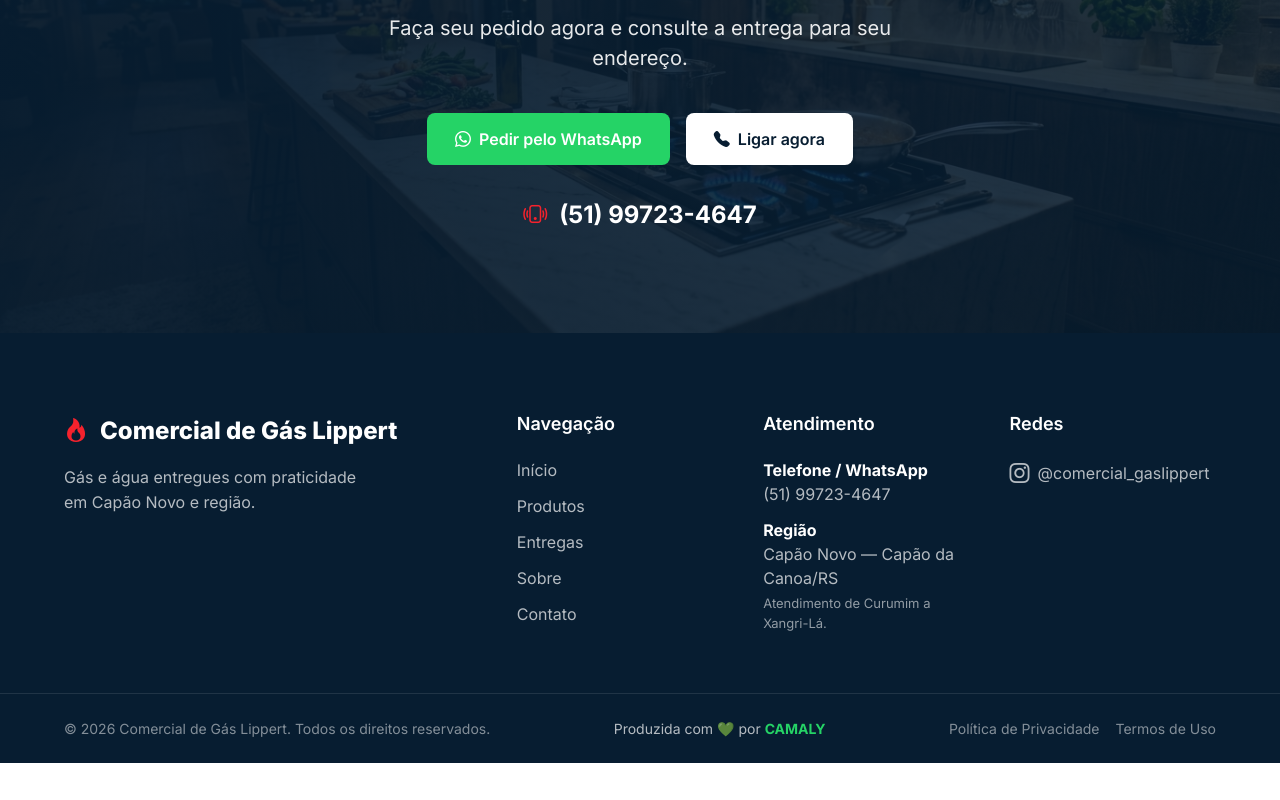
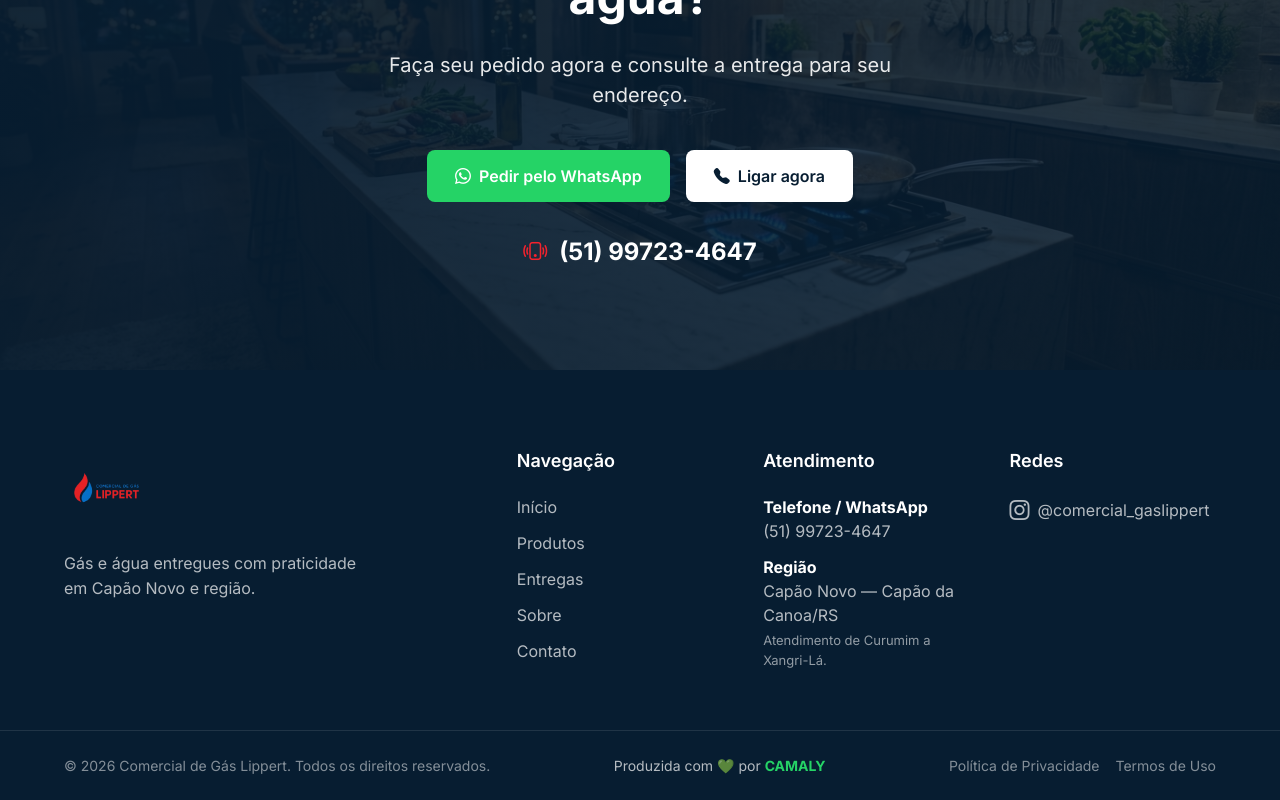
Before and after one commit to joabedev123-alt/gas-lippert-landing, a React (Vite) app: page / in a window 1280 px wide. Shown: the part 6251-7051 px from the top of the page. Before the commit the page ends 7014 px from the top, so only its background shows below. Built offline with nearby package versions, Linux system fonts and the light colour scheme.

Commit message:
update: aumenta tamanho da logo na navbar e no rodape

```diff
--- a/src/components/Footer/Footer.jsx
+++ b/src/components/Footer/Footer.jsx
@@ -9,8 +9,7 @@ const Footer = () => {
 
         <div className={styles.col}>
           <div className={styles.logo}>
-            <i className="bi bi-fire"></i>
-            <span>Comercial de Gás Lippert</span>
+            <img src="/logo.png" alt="Comercial de Gás Lippert Logo" className={styles.logoImg} />
           </div>
           <p className={styles.desc}>
             Gás e água entregues com praticidade em Capão Novo e região.
--- a/src/components/Footer/Footer.module.css
+++ b/src/components/Footer/Footer.module.css
@@ -15,15 +15,13 @@
 .logo {
   display: flex;
   align-items: center;
-  gap: 12px;
-  font-size: 24px;
-  font-weight: 800;
   margin-bottom: 16px;
-  color: var(--color-white);
 }
 
-.logo i {
-  color: var(--color-primary-red);
+.logoImg {
+  height: 85px;
+  width: auto;
+  object-fit: contain;
 }
 
 .desc {
--- a/src/components/Header/Header.module.css
+++ b/src/components/Header/Header.module.css
@@ -20,7 +20,7 @@
 }
 
 .logoImg {
-  height: 48px;
+  height: 85px;
   width: auto;
   object-fit: contain;
 }
```
